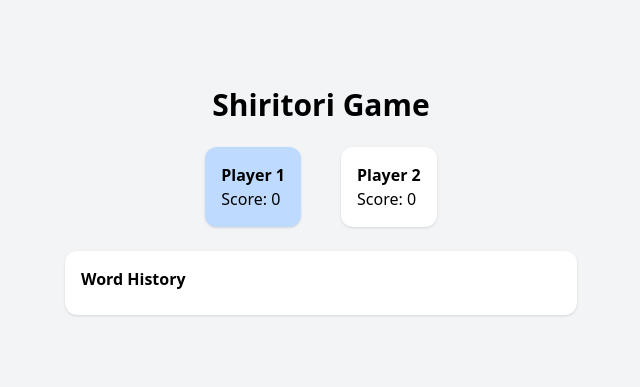
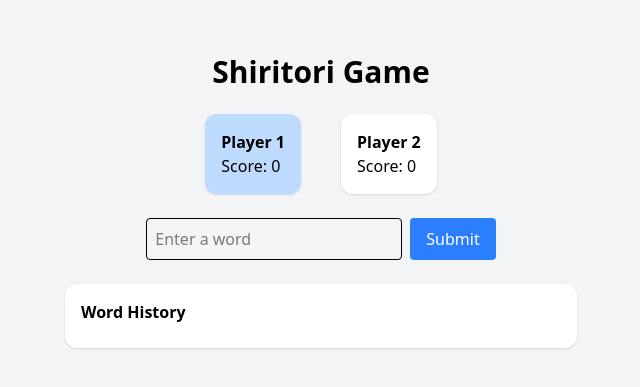
Before and after one commit to abdullaalfahad/shiritori-game-react, a React (Vite) app: page / in a window 1280 px wide. Shown: the part 199-586 px from the top of the page, without its empty margins (319-959 px from the left). Built offline with nearby package versions, Linux system fonts and the light colour scheme.

Commit message:
feat: add word input and implement turn switching

```diff
--- a/src/App.jsx
+++ b/src/App.jsx
@@ -1,12 +1,27 @@
 import { useState } from 'react';
 
 function App() {
-  const [players] = useState([
+  const [players, setPlayers] = useState([
     { name: 'Player 1', score: 0 },
     { name: 'Player 2', score: 0 },
   ]);
   const [currentPlayer, setCurrentPlayer] = useState(0);
   const [wordHistory, setWordHistory] = useState([]);
+  const [inputWord, setInputWord] = useState('');
+
+  const handleSubmit = (e) => {
+    e.preventDefault();
+    if (!inputWord.trim()) return;
+
+    // Add word to history (validation will come later)
+    setWordHistory([...wordHistory, inputWord.toLowerCase()]);
+
+    // Switch player
+    setCurrentPlayer((prev) => (prev === 0 ? 1 : 0));
+
+    // Clear input
+    setInputWord('');
+  };
 
   return (
     <div className="min-h-screen bg-gray-100 flex flex-col items-center justify-center p-6">
@@ -27,6 +42,22 @@ function App() {
         ))}
       </div>
 
+      {/* Input Box */}
+      <form onSubmit={handleSubmit} className="flex gap-2 mb-6">
+        <input
+          className="border p-2 rounded w-64"
+          placeholder="Enter a word"
+          value={inputWord}
+          onChange={(e) => setInputWord(e.target.value)}
+        />
+        <button
+          type="submit"
+          className="bg-blue-500 text-white px-4 py-2 rounded"
+        >
+          Submit
+        </button>
+      </form>
+
       {/* Word History */}
       <div className="bg-white p-4 rounded-xl shadow w-full max-w-lg">
         <h3 className="font-bold mb-2">Word History</h3>
```
